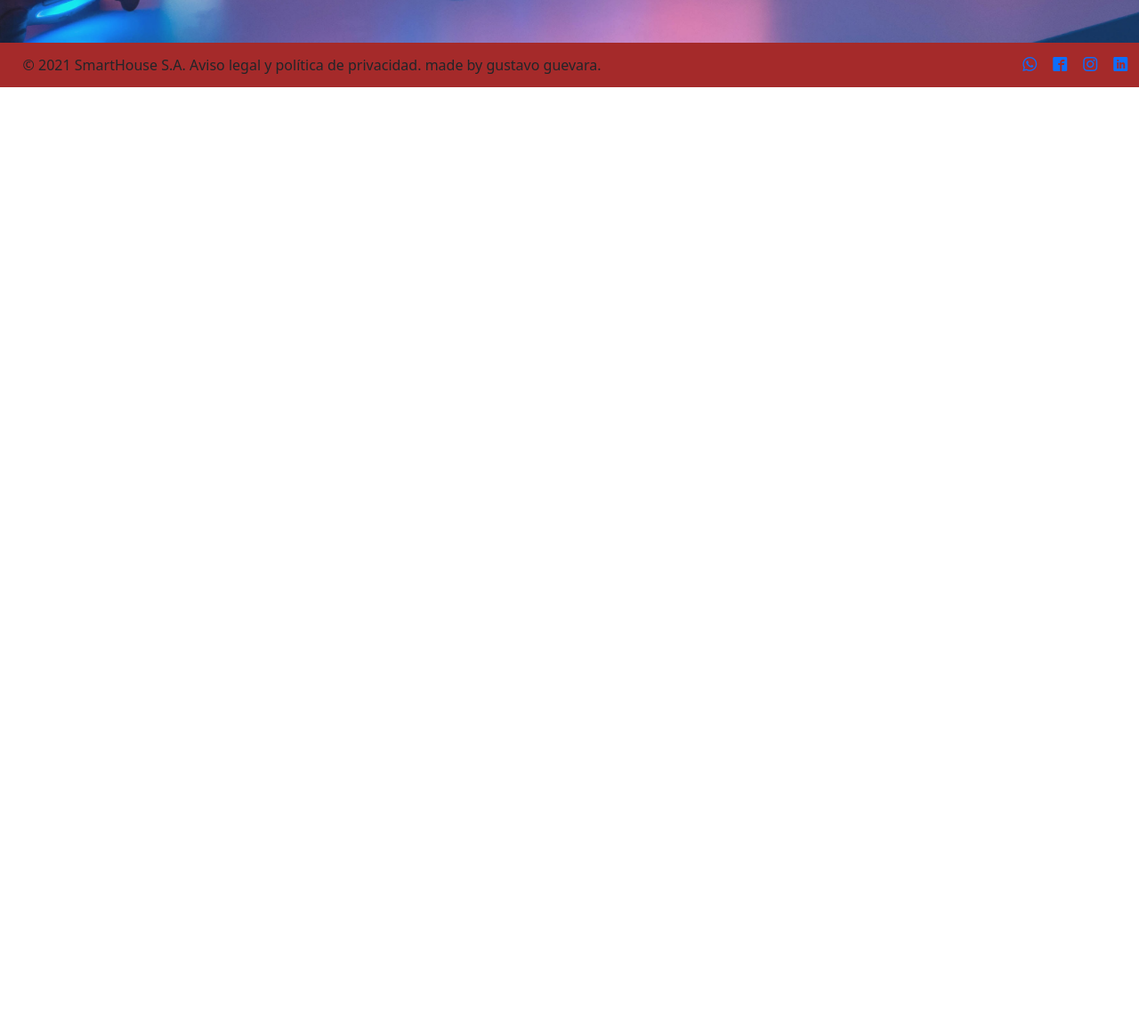
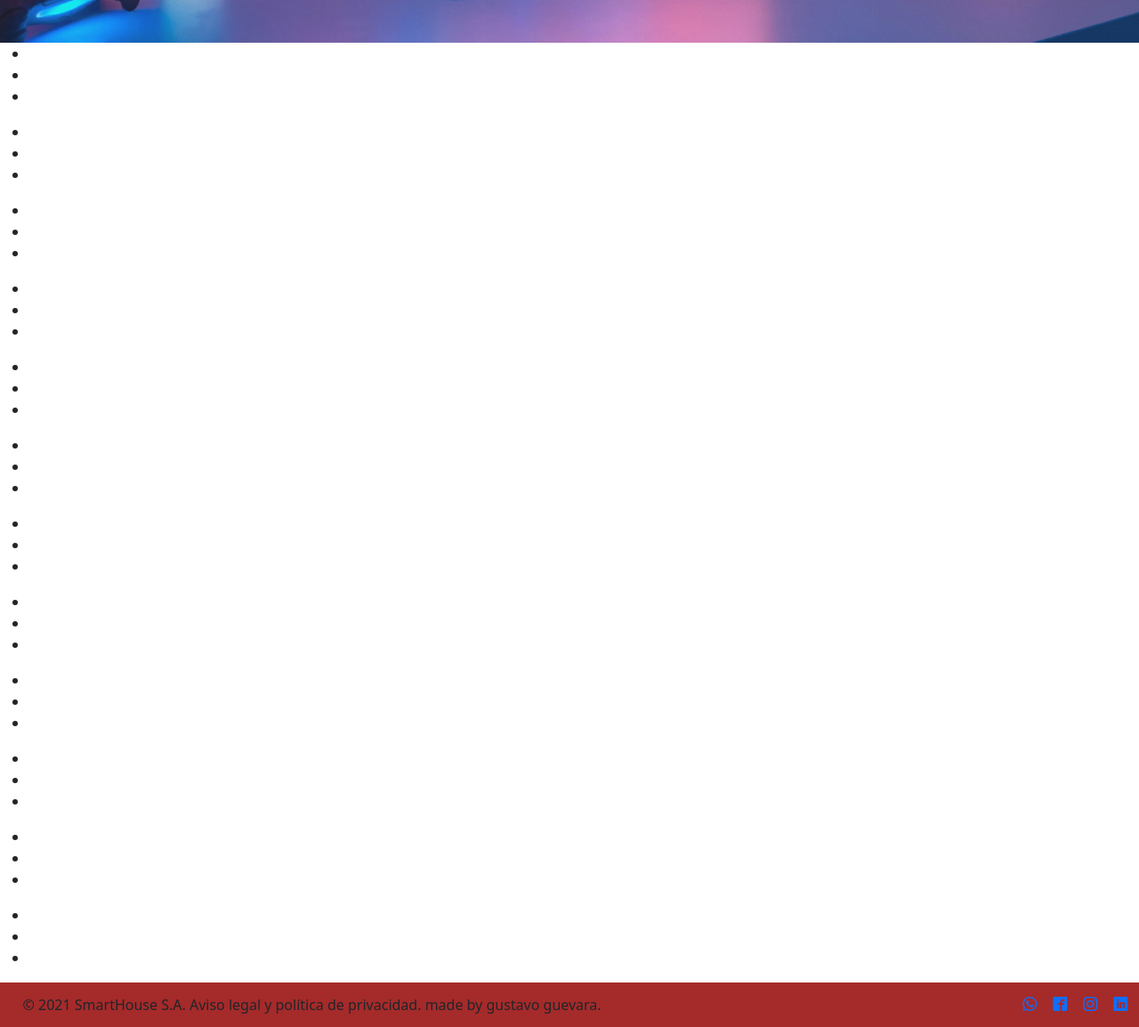
Before and after one commit to GusGuevara96/CODERHOUSE-PROYECTO-FINAL, a website: page index.html in a window 1280 px wide. Shown: the part 2536-3690 px from the top of the page at 89% size. Before the commit the page ends 2634 px from the top, so only its background shows below. Drawn offline with nearby package versions, Linux system fonts and the light colour scheme; files whose address does not match are found by name; a web font is replaced by a local one.

Commit message:
segundo cambio de git

```diff
--- a/index.html
+++ b/index.html
@@ -142,6 +142,95 @@
     </section>
           <!--end of section two -->
 
+           <!--nueva section para git-->
+           <section>
+              <ul>
+                <li></li>
+                <li></li>
+                <li></li>
+              </ul>
+              <ul>
+                <li></li>
+                <li></li>
+                <li></li>
+              </ul>
+              <ul>
+                <li></li>
+                <li></li>
+                <li></li>
+              </ul>
+
+           </section>
+
+          </section>
+          <!--end of section two -->
+
+           <!--nueva section para git-->
+           <section>
+              <ul>
+                <li></li>
+                <li></li>
+                <li></li>
+              </ul>
+              <ul>
+                <li></li>
+                <li></li>
+                <li></li>
+              </ul>
+              <ul>
+                <li></li>
+                <li></li>
+                <li></li>
+              </ul>
+
+           </section>
+
+          </section>
+          <!--end of section two -->
+
+           <!--nueva section para git-->
+           <section>
+              <ul>
+                <li></li>
+                <li></li>
+                <li></li>
+              </ul>
+              <ul>
+                <li></li>
+                <li></li>
+                <li></li>
+              </ul>
+              <ul>
+                <li></li>
+                <li></li>
+                <li></li>
+              </ul>
+
+           </section>
+
+          </section>
+          <!--end of section two -->
+
+           <!--nueva section para git-->
+           <section>
+              <ul>
+                <li></li>
+                <li></li>
+                <li></li>
+              </ul>
+              <ul>
+                <li></li>
+                <li></li>
+                <li></li>
+              </ul>
+              <ul>
+                <li></li>
+                <li></li>
+                <li></li>
+              </ul>
+
+           </section>
+
 
           <!--inicio menu social-->
     <section>
```
